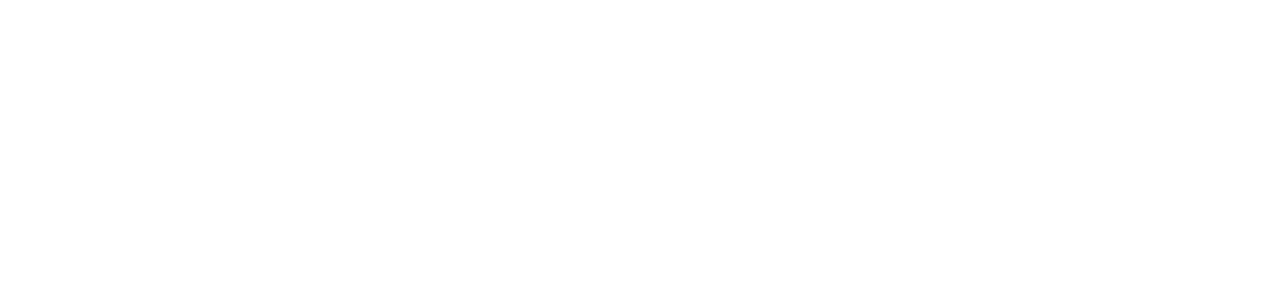
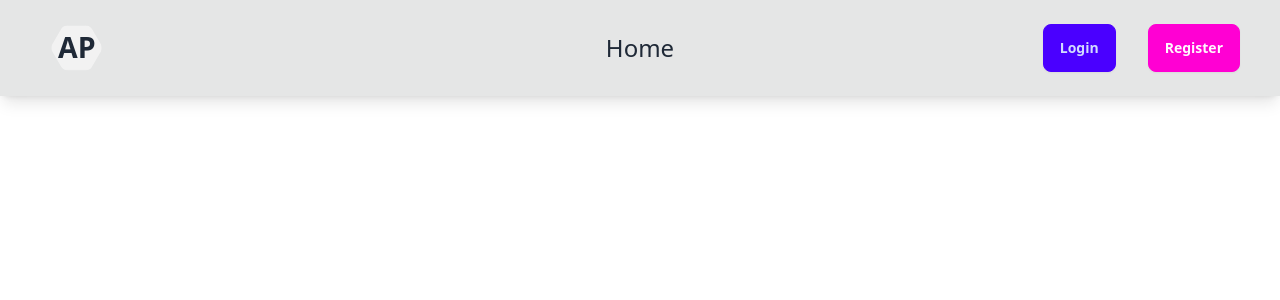
Before and after one commit to abrsh6266/Course-manager, a React (Vite) app in the folder frontend/: page /profile in a window 1280 px wide. Before the commit this address had no page. Shown: the top 300 px of the page. Built offline with nearby package versions, Linux system fonts and the light colour scheme.

Commit message:
adding navbar

```diff
--- a/frontend/src/App.tsx
+++ b/frontend/src/App.tsx
@@ -3,12 +3,14 @@
 import store from "./redux/store";
 import Login from "./pages/LoginPage";
 import Register from "./pages/RegisterPage";
+import Navbar from "./components/Navbar";
 
 function App() {
   return (
     <Provider store={store}>
       <BrowserRouter>
         <div className="App">
+          <Navbar />
           <Routes>
             <Route element={<Login />} path="/login" />
             <Route element={<Register />} path="/register" />
--- /dev/null
+++ b/frontend/src/components/Navbar.tsx
@@ -0,0 +1,134 @@
+"use client";
+import { FaBarsStaggered } from "react-icons/fa6";
+import { useSelector } from "react-redux";
+import { useEffect } from "react";
+import { Link, useLocation } from "react-router-dom";
+import { RootState } from "../redux/store";
+
+const Navbar = () => {
+  const { token, username, role } = useSelector(
+    (state: RootState) => state.user
+  );
+  const location = useLocation();
+  const currentPath = location.pathname;
+
+  // Navigation links based on roles
+  const navLinks = [
+    { id: 1, label: "Home", href: "/" },
+    role === "user" && { id: 2, label: "My Courses", href: "/my-courses" },
+    role === "instructor" && {
+      id: 3,
+      label: "Manage Courses",
+      href: "/manage-courses",
+    },
+    role === "admin" && {
+      id: 4,
+      label: "Admin Dashboard",
+      href: "/admin-dashboard",
+    },
+  ].filter(Boolean);
+
+  useEffect(() => {}, [token, username, role]);
+
+  return (
+    <nav className="navbar bg-base-300 shadow-lg mb-8">
+      <div className="navbar align-element mx-auto max-w-7xl px-4 sm:px-6 lg:px-8">
+        <div className="navbar-start">
+          {/* Title */}
+          <Link
+            to="/"
+            className="hidden btn mask mask-hexagon-2 lg:flex h-full rounded-full text-3xl items-center"
+          >
+            AP
+          </Link>
+          {/* DROPDOWN */}
+          <div className="dropdown">
+            <label tabIndex={0} className="btn btn-ghost lg:hidden">
+              <FaBarsStaggered className="h-6 w-6" />
+            </label>
+            <ul
+              tabIndex={0}
+              className="menu menu-sm dropdown-content mt-3 z-[1] p-2 shadow bg-base-200 rounded-box w-52"
+            >
+              {/* NavLinks */}
+              {navLinks.map(({ id, label, href }: any) => (
+                <li
+                  className={
+                    href === currentPath
+                      ? "capitalize bg-gray-400 rounded-lg hover:bg-base-500 mx-2"
+                      : "capitalize hover:bg-base-500 hover:rounded-lg mx-2"
+                  }
+                  key={id}
+                >
+                  <Link className="text-2xl" to={href}>
+                    {label}
+                  </Link>
+                </li>
+              ))}
+              {!token && (
+                <>
+                  <li>
+                    <Link
+                      to="/login"
+                      className="capitalize hover:bg-base-500 hover:rounded-lg mx-2"
+                    >
+                      Login
+                    </Link>
+                  </li>
+                  <li>
+                    <Link
+                      to="/register"
+                      className="capitalize hover:bg-base-500 hover:rounded-lg mx-2"
+                    >
+                      Register
+                    </Link>
+                  </li>
+                </>
+              )}
+            </ul>
+          </div>
+        </div>
+        <div className="navbar-center hidden lg:flex">
+          <ul className="menu menu-horizontal">
+            {navLinks.map(({ id, label, href }: any) => (
+              <li
+                className={
+                  href === currentPath
+                    ? "text-2xl capitalize bg-gray-400 rounded-lg hover:bg-base-500 mx-2"
+                    : "text-2xl capitalize hover:bg-base-500 hover:rounded-lg mx-2"
+                }
+                key={id}
+              >
+                <Link to={href}>{label}</Link>
+              </li>
+            ))}
+          </ul>
+        </div>
+        {token ? (
+          <div className="navbar-end space-x-8">
+            <Link to="/profile">
+              <div className="avatar">
+                <div className="w-10 rounded-full ring ring-primary ring-offset-base-100 ring-offset-2">
+                  <div className="bg-white text-3xl rounded-full flex items-center justify-center">
+                    {username?.charAt(0).toUpperCase()}
+                  </div>
+                </div>
+              </div>
+            </Link>
+          </div>
+        ) : (
+          <div className="navbar-end space-x-8">
+            <Link to="/login" className="btn btn-primary">
+              Login
+            </Link>
+            <Link to="/register" className="btn btn-secondary">
+              Register
+            </Link>
+          </div>
+        )}
+      </div>
+    </nav>
+  );
+};
+
+export default Navbar;
```
